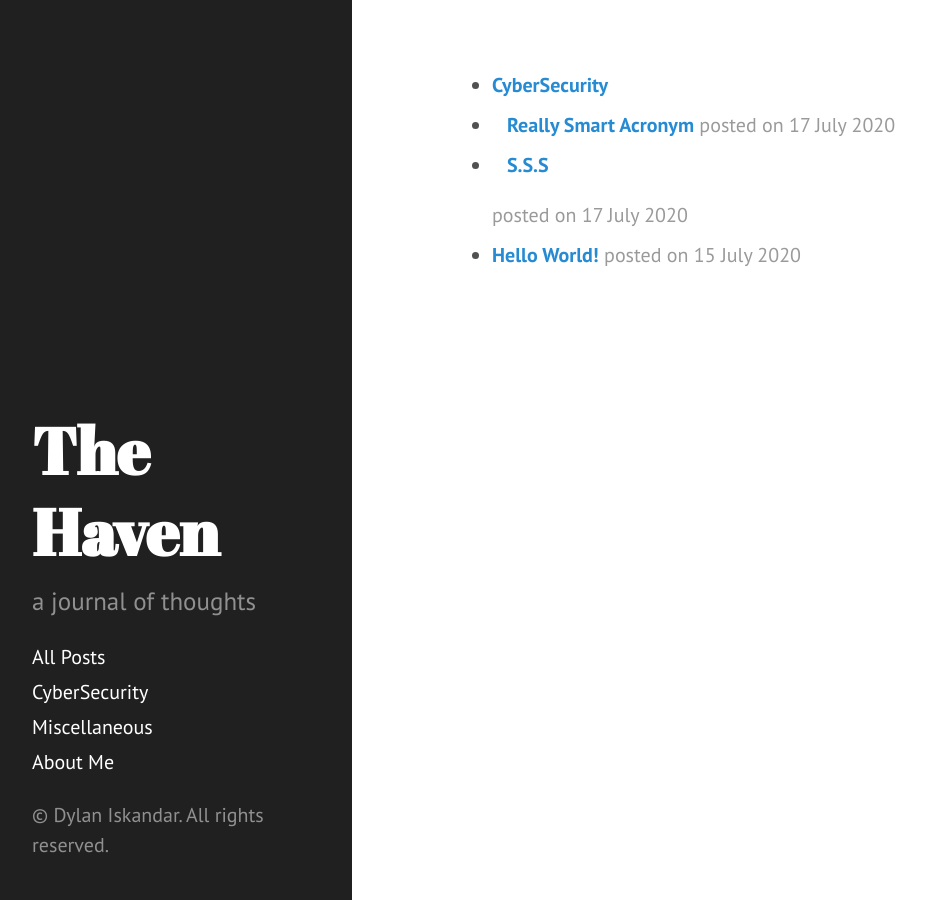
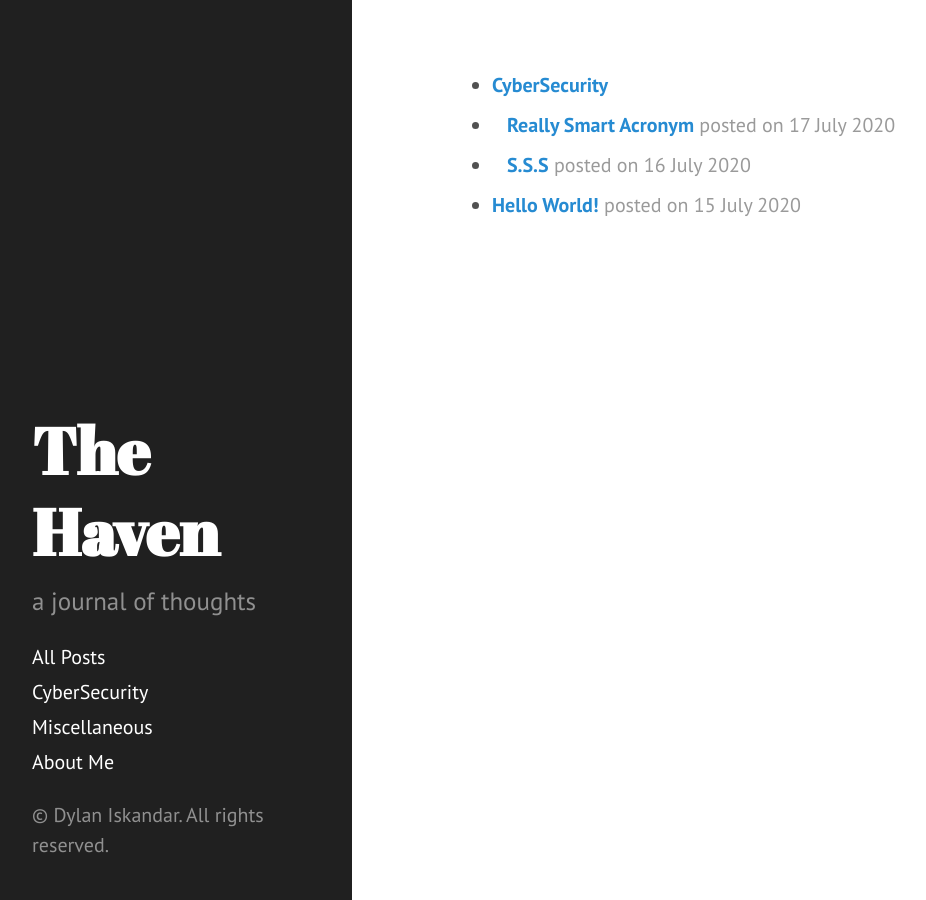
Before and after one commit to mayuridev/myblog, a Jekyll site: the page allposts.html, which Jekyll copies as it is, in a window 1280 px wide. Shown: the whole page, without its empty margins (8-934 px from the left). Built offline with Jekyll 4.4.1, drawn with Linux system fonts in a browser that asks for light colours.

Commit message:
Update allposts.html

```diff
--- a/allposts.html
+++ b/allposts.html
@@ -61,7 +61,7 @@
     <div id="cybersec">
         <li><span class="post-date"><b><a href="/cybersec.html">CyberSecurity</a></b></span></li>
         <li style="text-indent: 15px"><span class="post-date"><b><a href="/2020/07/17/Really-Smart-Acronym/">Really Smart Acronym</a></b> posted on 17 July 2020</span></li>
-      <li><span class="post-date"><b><a href="/2020/07/16/SSS/"><p style="text-indent: 15px">S.S.S</p></a></b>posted on 17 July 2020</span></li>
+        <li style="text-indent: 15px"><span class="post-date"><b><a href="/2020/07/16/SSS/">S.S.S</a></b> posted on 16 July 2020</span></li>
     </div>
 
     <div id="misc">
```
